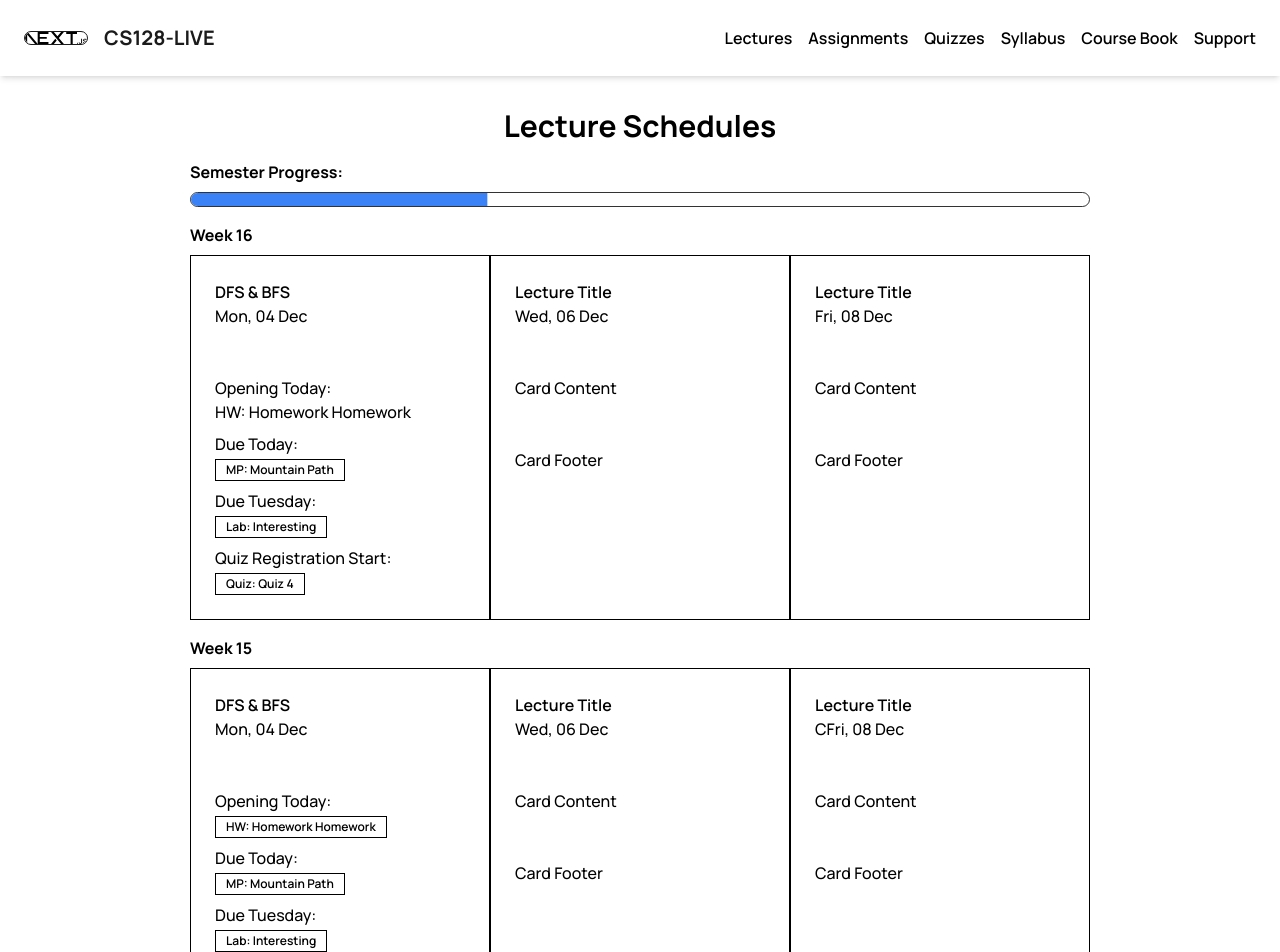
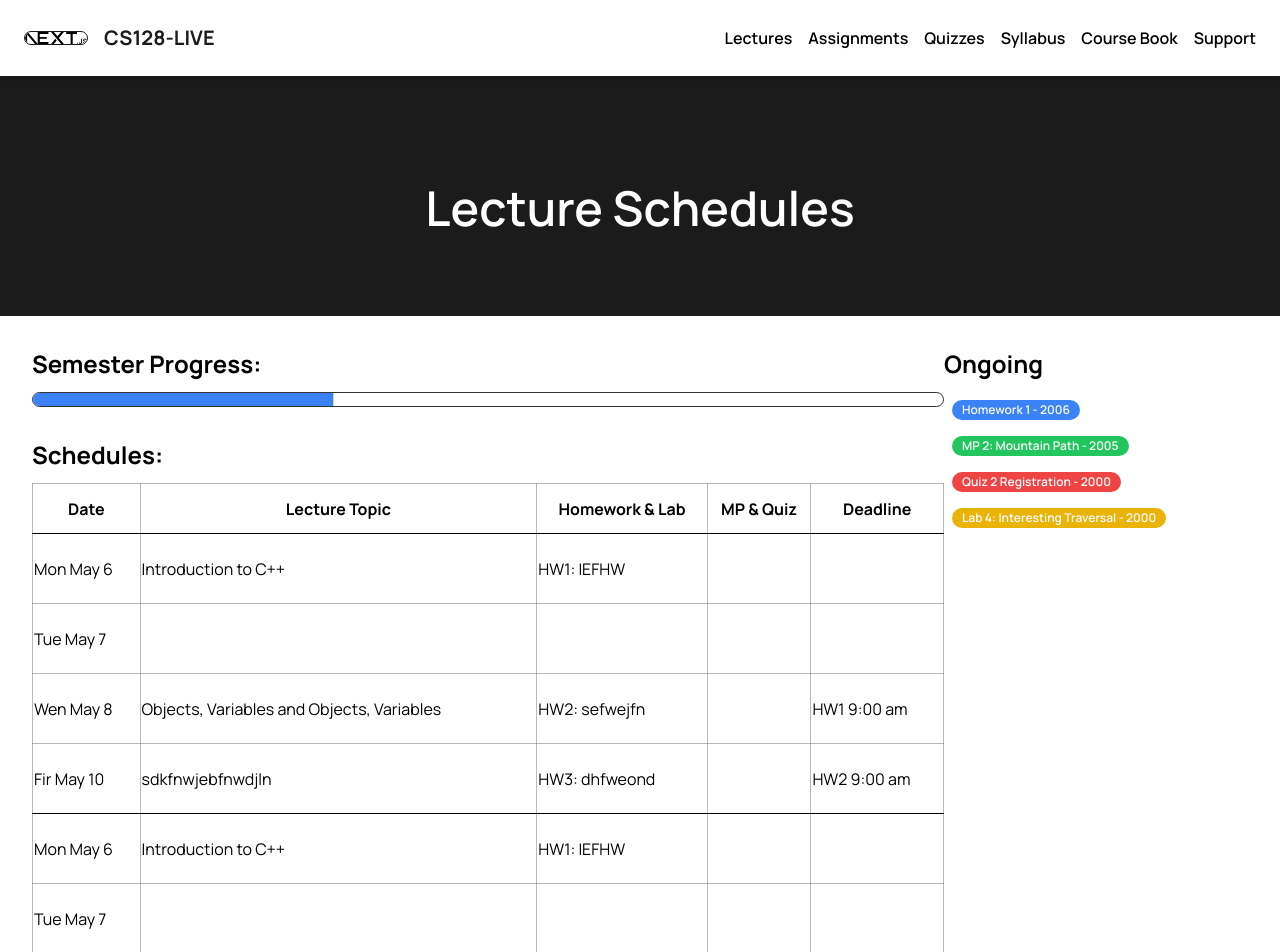
Before and after one commit to drschatz/cs-128-live-web, a Next.js app: page /lectures in a window 1280 px wide. Shown: the top 952 px of the page. Built offline with nearby package versions, Linux system fonts and the light colour scheme.

Commit message:
change the style of the lecture page: move the ongoing to the left; change the course schedule as ece280. Also remove the book resource docDetail

```diff
--- a/package.json
+++ b/package.json
@@ -9,6 +9,8 @@
     "lint": "next lint"
   },
   "dependencies": {
+    "@devexpress/dx-react-core": "^4.0.8",
+    "@devexpress/dx-react-scheduler": "^4.0.8",
     "@radix-ui/react-icons": "^1.3.0",
     "@radix-ui/react-progress": "^1.1.0",
     "class-variance-authority": "^0.7.0",
--- a/src/app/course-book/[chapter]/[section]/page.js
+++ b/src/app/course-book/[chapter]/[section]/page.js
@@ -29,7 +29,7 @@ const DocPage = () => {
         </div>
         <div className="absolute top-0 left-0 right-0 bottom-0 h-full bg-dark/60 dark:bg-dark/40" />
       </div>
-      <DocDetails doc={doc} slug={slug} />
+      {/* <DocDetails doc={doc} slug={slug} /> */}
 
       <div className="grid grid-cols-12  gap-y-8 lg:gap-8 sxl:gap-16 mt-8 px-5 md:px-10">
         <div className="col-span-12  lg:col-span-4">
--- a/src/app/lectures/page.js
+++ b/src/app/lectures/page.js
@@ -4,6 +4,7 @@ import { useEffect, useState } from "react";
 import Link from "next/link";
 
 import { Progress } from "@/components/ui/progress";
+import { ongoings } from "@/src/constant/ongoings";
 
 // import * as Progress from "@radix-ui/react-progress";
 import {
@@ -36,21 +37,151 @@ const Lectures = () => {
   };
 
   return (
-    <div className="w-full px-4 mx-auto flex flex-col items-center justify-center">
-      <h1 className="text-3xl mt-8 font-bold mb-4">Lecture Schedules</h1>
+    <div>
+      <div className="mb-8 text-center relative w-full h-[30vh] bg-dark ">
+        <div className="w-full z-10 flex flex-col items-center justify-center absolute top-1/2 left-1/2 -translate-x-1/2 -translate-y-1/2">
+          <h1 className="inline-block mt-6 font-semibold capitalize text-light text-2xl md:text-3xl lg:text-5xl !leading-normal relative w-5/6">
+            Lecture Schedules
+          </h1>
+        </div>
+        <div className="absolute top-0 left-0 right-0 bottom-0 h-full bg-dark/60 dark:bg-dark/40" />
+      </div>
+      {/* <h1 className="text-3xl mt-8 font-bold mb-4">Lecture S</div>chedules</h1> */}
 
-      <div className="flex flex-col w-full max-w-[900px] mb-4 gap-2">
-        <p className="font-bold">Semester Progress: </p>
+      <div className="container flex">
+        <div className="w-9/12">
+          <div className="flex flex-col w-full max-w-[920px] mb-8 ">
+            <p className="font-bold mb-3 text-2xl">Semester Progress: </p>
             <Progress
               className="[&>*]:bg-blue-500 h-[15px] border-solid border border-black/80 rounded-full overflow-hidden"
               value={33}
               max={100}
             />
-        {/* <ProgressBar progress={33} /> */}
           </div>
 
-      {/* <div className="mb-8 flex flex-col w-full max-w-[800px]">
-        <p className="mt-8 font-bold mb-2 ">Ongoing</p>
+          <div className="w-full max-w-[920px] gap-2 mb-8">
+            <p className="font-bold mb-3 text-2xl">Schedules: </p>
+            <table className="table-fix w-full border-collapse border-gray/50">
+              <thead className="h-[50px]">
+                <tr>
+                  <th className="w-1/10 border border-x-gray/50 border-t-gray/50">
+                    Date
+                  </th>
+                  <th className="w-3/10 border border-x-gray/50 border-t-gray/50">
+                    Lecture Topic
+                  </th>
+                  <th className="w-3/10 border border-x-gray/50 border-t-gray/50">
+                    Homework & Lab
+                  </th>
+                  <th className="w-2/10 border border-x-gray/50 border-t-gray/50">
+                    MP & Quiz
+                  </th>
+                  <th className="w-1/10 border border-x-gray/50 border-t-gray/50">
+                    Deadline
+                  </th>
+                </tr>
+              </thead>
+              <tbody>
+                <tr className="h-[70px]">
+                  <td className="border border-x-gray/50 border-b-gray/50">
+                    Mon May 6
+                  </td>
+                  <td className="border border-x-gray/50 border-b-gray/50">
+                    Introduction to C++
+                  </td>
+                  <td className="border border-x-gray/50 border-b-gray/50">
+                    HW1: IEFHW
+                  </td>
+                  <td className="border border-x-gray/50 border-b-gray/50"></td>
+                  <td className="border border-x-gray/50 border-b-gray/50"></td>
+                </tr>
+                <tr className="h-[70px]">
+                  <td className="border border-gray/50">Tue May 7</td>
+                  <td className="border border-gray/50"></td>
+                  <td className="border border-gray/50"></td>
+                  <td className="border border-gray/50"></td>
+                  <td className="border border-gray/50"></td>
+                </tr>
+                <tr className="h-[70px]">
+                  <td className="border border-gray/50">Wen May 8</td>
+                  <td className="border border-gray/50">
+                    Objects, Variables and Objects, Variables
+                  </td>
+                  <td className="border border-gray/50">HW2: sefwejfn</td>
+                  <td className="border border-gray/50"></td>
+                  <td className="border border-gray/50">HW1 9:00 am</td>
+                </tr>
+                <tr className="h-[70px]">
+                  <td className="border border-x-gray/50 border-t-gray/50">
+                    Fir May 10
+                  </td>
+                  <td className="border border-x-gray/50 border-t-gray/50">
+                    {" "}
+                    sdkfnwjebfnwdjln
+                  </td>
+                  <td className="border border-x-gray/50 border-t-gray/50">
+                    HW3: dhfweond
+                  </td>
+                  <td className="border border-x-gray/50 border-t-gray/50"></td>
+                  <td className="border border-x-gray/50 border-t-gray/50">
+                    HW2 9:00 am
+                  </td>
+                </tr>
+              </tbody>
+              {/* placeHolder */}
+              <tbody>
+                <tr className="h-[70px]">
+                  <td className="border border-x-gray/50 border-b-gray/50">
+                    Mon May 6
+                  </td>
+                  <td className="border border-x-gray/50 border-b-gray/50">
+                    Introduction to C++
+                  </td>
+                  <td className="border border-x-gray/50 border-b-gray/50">
+                    HW1: IEFHW
+                  </td>
+                  <td className="border border-x-gray/50 border-b-gray/50"></td>
+                  <td className="border border-x-gray/50 border-b-gray/50"></td>
+                </tr>
+                <tr className="h-[70px]">
+                  <td className="border border-gray/50">Tue May 7</td>
+                  <td className="border border-gray/50"></td>
+                  <td className="border border-gray/50"></td>
+                  <td className="border border-gray/50"></td>
+                  <td className="border border-gray/50"></td>
+                </tr>
+                <tr className="h-[70px]">
+                  <td className="border border-gray/50">Wen May 8</td>
+                  <td className="border border-gray/50">
+                    Objects, Variables and Objects, Variables
+                  </td>
+                  <td className="border border-gray/50">HW2: sefwejfn</td>
+                  <td className="border border-gray/50"></td>
+                  <td className="border border-gray/50">HW1 9:00 am</td>
+                </tr>
+                <tr className="h-[70px]">
+                  <td className="border border-x-gray/50 border-t-gray/50">
+                    Fir May 10
+                  </td>
+                  <td className="border border-x-gray/50 border-t-gray/50">
+                    {" "}
+                    sdkfnwjebfnwdjln
+                  </td>
+                  <td className="border border-x-gray/50 border-t-gray/50">
+                    HW3: dhfweond
+                  </td>
+                  <td className="border border-x-gray/50 border-t-gray/50"></td>
+                  <td className="border border-x-gray/50 border-t-gray/50">
+                    HW2 9:00 am
+                  </td>
+                </tr>
+              </tbody>
+            </table>
+          </div>
+        </div>
+
+        <div className="flex w-3/12 mb-8 flex-col ">
+          <p className="font-bold mb-3 text-2xl">Ongoing</p>
           <ul>
             {ongoings.map((ongoing) => (
               <li key={ongoing.key}>
@@ -64,138 +195,6 @@ const Lectures = () => {
               </li>
             ))}
           </ul>
-      </div> */}
-
-      {/* WEEK 16 || WEEK 16 */}
-      <div className="flex flex-col w-full max-w-[900px] gap-2 mb-4 font-medium">
-        <h5 className="font-bold">Week 16</h5>
-        <div className="flex flex-col md:flex-row w-full items-stretch">
-          <Card className="w-1/3">
-            <CardHeader>
-              <CardTitle>
-                <Link href="/" className="navbar-link">
-                  DFS & BFS
-                </Link>
-              </CardTitle>
-              <CardDescription>Mon, 04 Dec</CardDescription>
-            </CardHeader>
-            <CardContent className="flex flex-col justify-between gap-2">
-              <div>
-                <p>Opening Today:</p>
-                <Link href="/" className="hover:text-accent">
-                  HW: Homework Homework
-                </Link>
-              </div>
-
-              <div>
-                <p>Due Today:</p>
-                <Link href="/" className={badgeVariants({ variant: "MP" })}>
-                  MP: Mountain Path
-                </Link>
-              </div>
-
-              <div>
-                <p>Due Tuesday:</p>
-                <Link href="/" className={badgeVariants({ variant: "Lab" })}>
-                  Lab: Interesting
-                </Link>
-              </div>
-
-              <div>
-                <p>Quiz Registration Start:</p>
-                <Link href="/" className={badgeVariants({ variant: "Quiz" })}>
-                  Quiz: Quiz 4
-                </Link>
-              </div>
-            </CardContent>
-          </Card>
-          <Card className="w-1/3">
-            <CardHeader>
-              <CardTitle>Lecture Title</CardTitle>
-              <CardDescription>Wed, 06 Dec</CardDescription>
-            </CardHeader>
-            <CardContent>
-              <p>Card Content</p>
-            </CardContent>
-            <CardFooter>
-              <p>Card Footer</p>
-            </CardFooter>
-          </Card>
-          <Card className="w-1/3">
-            <CardHeader>
-              <CardTitle>Lecture Title</CardTitle>
-              <CardDescription>Fri, 08 Dec</CardDescription>
-            </CardHeader>
-            <CardContent>
-              <p>Card Content</p>
-            </CardContent>
-            <CardFooter>
-              <p>Card Footer</p>
-            </CardFooter>
-          </Card>
-        </div>
-      </div>
-
-      {/* WEEK 15 || WEEK 15 */}
-      <div className="flex flex-col w-full max-w-[900px] gap-2 mb-4 font-medium">
-        <h5 className="font-bold">Week 15</h5>
-        <div className="flex flex-col md:flex-row w-full items-stretch">
-          <Card className="w-1/3">
-            <CardHeader>
-              <CardTitle>
-                <Link href="/" className="navbar-link">
-                  DFS & BFS
-                </Link>
-              </CardTitle>
-              <CardDescription>Mon, 04 Dec</CardDescription>
-            </CardHeader>
-            <CardContent className="flex flex-col justify-between gap-2">
-              <div>
-                <p>Opening Today:</p>
-                <Link href="/" className={badgeVariants({ variant: "blue" })}>
-                  HW: Homework Homework
-                </Link>
-              </div>
-
-              <div>
-                <p>Due Today:</p>
-                <Link href="/" className={badgeVariants({ variant: "green" })}>
-                  MP: Mountain Path
-                </Link>
-              </div>
-
-              <div>
-                <p>Due Tuesday:</p>
-                <Link href="/" className={badgeVariants({ variant: "orange" })}>
-                  Lab: Interesting
-                </Link>
-              </div>
-            </CardContent>
-          </Card>
-          <Card className="w-1/3">
-            <CardHeader>
-              <CardTitle>Lecture Title</CardTitle>
-              <CardDescription>Wed, 06 Dec</CardDescription>
-            </CardHeader>
-            <CardContent>
-              <p>Card Content</p>
-            </CardContent>
-            <CardFooter>
-              <p>Card Footer</p>
-            </CardFooter>
-          </Card>
-          <Card className="w-1/3">
-            <CardHeader>
-              <CardTitle>Lecture Title</CardTitle>
-              <CardDescription>CFri, 08 Dec</CardDescription>
-            </CardHeader>
-            <CardContent>
-              <p>Card Content</p>
-            </CardContent>
-            <CardFooter>
-              <p>Card Footer</p>
-            </CardFooter>
-          </Card>
         </div>
       </div>
     </div>
--- /dev/null
+++ b/src/constant/ongoings.js
@@ -0,0 +1,26 @@
+export const ongoings = [
+  {
+    type: "HW",
+    title: "Homework 1",
+    due: 2024 - 10 - 8,
+    key: 1,
+  },
+  {
+    type: "MP",
+    title: "MP 2: Mountain Path",
+    due: 2024 - 10 - 9,
+    key: 2,
+  },
+  {
+    type: "Quiz",
+    title: "Quiz 2 Registration",
+    due: 2024 - 10 - 14,
+    key: 3,
+  },
+  {
+    type: "Lab",
+    title: "Lab 4: Interesting Traversal",
+    due: 2024 - 10 - 14,
+    key: 3,
+  },
+];
```
Also changed, not shown: 1 other file (tests, documents, lock files or other folders). Lines whose indentation alone changed are shown as unchanged.
